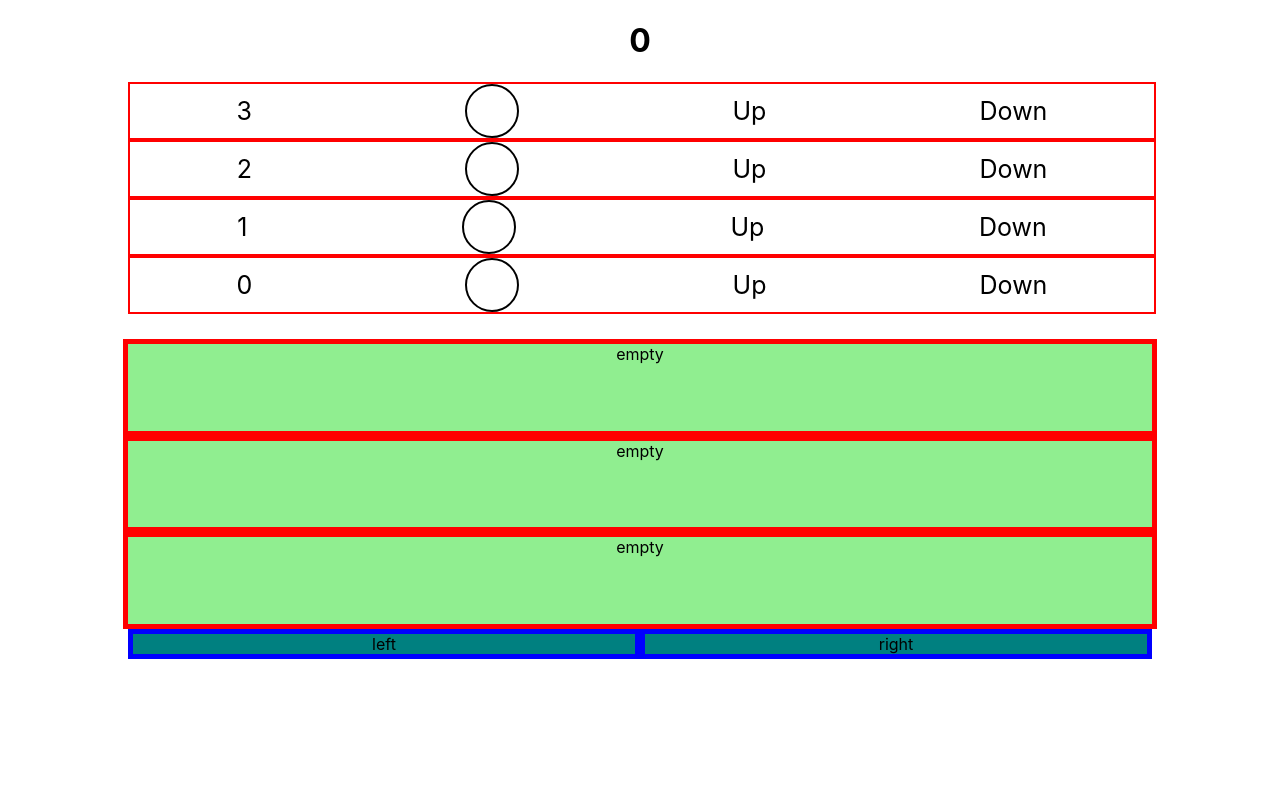
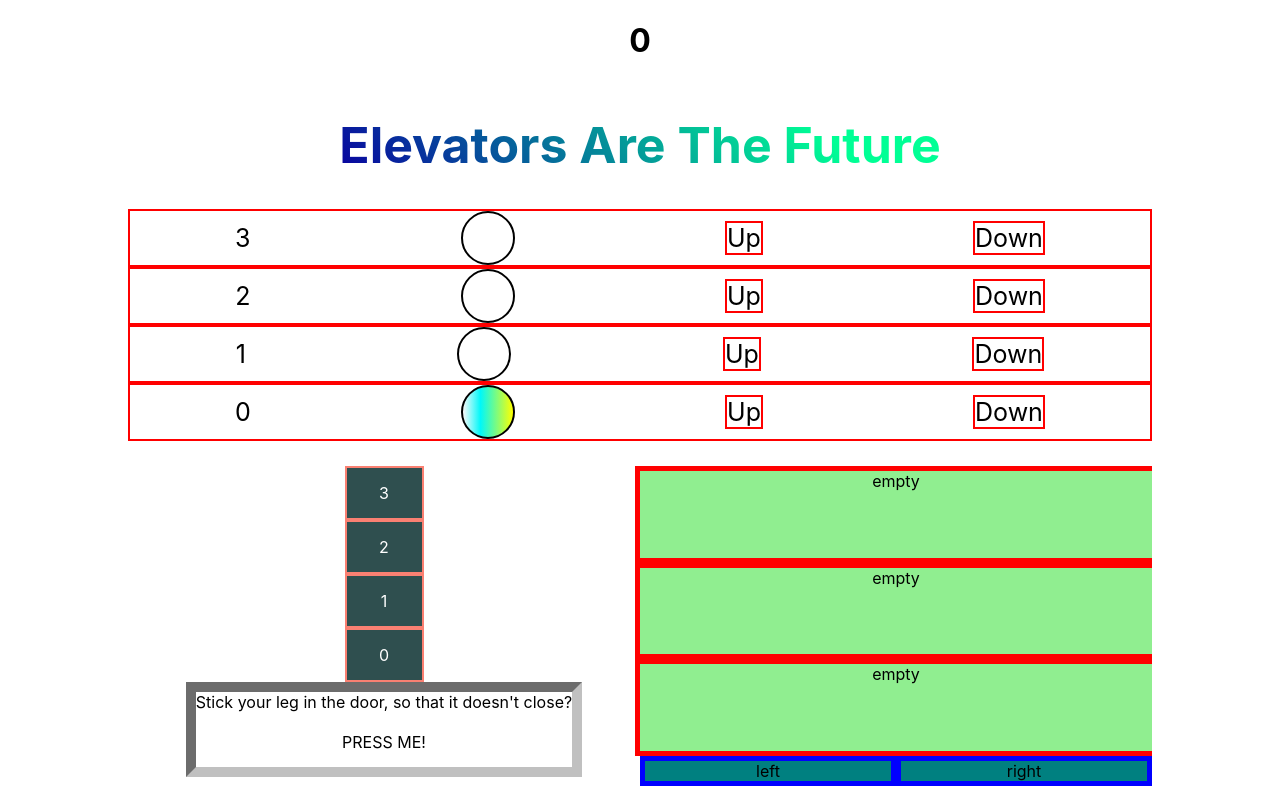
Before and after one commit to MattOrtner/elevator, a React (Create React App) app: page / in a window 1280 px wide. Built offline with nearby package versions, Linux system fonts and the light colour scheme.

Commit message:
add internal buttons, doors operating, open and close mech

```diff
--- a/src/App.css
+++ b/src/App.css
@@ -1,17 +1,9 @@
-.indicator {
-  height: 50px;
-  width: 50px;
-  border: 2px solid black;
-  border-radius: 50%;
-}
-.on.indicator {
-  background-color: black;
-  height: 75px;
-  width: 75px;
-}
-
-.movement-ring.isInMotion {
-  border: 1px solid red;
+.title {
+  font-size: 50px;
+  background: -webkit-linear-gradient(45deg, #09009f, #00ff95 80%);
+  background-clip: text;
+  -webkit-background-clip: text;
+  -webkit-text-fill-color: transparent;
 }
 
 .App {
@@ -22,7 +14,7 @@
   width: 100%;
 }
 
-.bottom-container {
+.all-call-container {
   width: 80%;
 }
 
@@ -32,32 +24,52 @@
   width: 100%;
   margin-bottom: 25px;
 }
+.elevator-panel {
+  width: 50%;
+  height: 100%;
+  display: flex;
+  flex-direction: column-reverse;
+  justify-content: space-evenly;
+  align-items: center;
+}
 
-.animation-container {
+.panel-button {
+  height: 50px;
+  width: 75px;
+  /* border-radius: 50%; */
+  display: flex;
+  align-items: center;
+  justify-content: center;
+  border: 2px solid salmon;
+  background-color: darkslategrey;
+  color: white;
+  cursor: pointer;
+}
+.true.panel-button {
+  border: 2px solid red;
+  border-radius: 50%;
+}
+.elevator-animation-container {
   display: flex;
   flex-direction: column;
   align-items: center;
   background-color: lightgreen;
-  width: 100%;
+  width: 50%;
   height: 40vh;
   justify-content: stretch;
-}
-
-.isOpen.left {
-  right: -100vw;
-}
-.isOpen.right {
-  left: -100vw;
 }
 
 .clicker {
   border: 2px solid red;
   cursor: pointer;
 }
+.bottom-container {
+  display: flex;
+  overflow: hidden;
+}
 .door-container {
   width: 100%;
   display: flex;
-  justify-content: space-around;
 }
 .left,
 .right {
@@ -65,7 +77,25 @@
   width: 100%;
   border: 5px solid blue;
   text-align: center;
+  z-index: 1;
+  transition: all 3s ease-in;
 }
+.true.left {
+  transform: translateX(-100%);
+}
+
+.true.right {
+  transform: translateX(100%);
+}
+
+.safety-sensor-button {
+  cursor: pointer;
+  border: 10px inset silver;
+  height: 75px;
+  text-align: center;
+  overflow: hidden;
+}
+
 .door {
   text-align: center;
   width: 100%;
@@ -75,20 +105,38 @@
 .empty {
   width: 100%;
   height: 100%;
-  /* order: ; */
   transition: all 0.05 ease-out;
   text-align: center;
   border: 5px solid red;
 }
 
 .call-button {
-  width: 100%;
   height: 100%;
   align-items: center;
   display: flex;
   justify-content: space-around;
   text-align: center;
   font-size: 25px;
+  border: 2px solid red;
+}
+.floor-button {
   cursor: pointer;
   border: 2px solid red;
 }
+.true.floor-button {
+  border-radius: 50%;
+}
+.indicator {
+  height: 50px;
+  width: 50px;
+  border: 2px solid black;
+  border-radius: 50%;
+}
+.true.indicator {
+  background: linear-gradient(
+    90deg,
+    rgb(249, 249, 249) 0%,
+    rgb(0, 248, 249) 35%,
+    rgb(255, 255, 0) 100%
+  );
+}
--- a/src/App.js
+++ b/src/App.js
@@ -1,6 +1,7 @@
 import "./App.css";
-import CallButton from "/Users/mattortner/Documents/code/elevator/src/components/CallButton";
+import CallButton from "./components/CallButton";
 import { useState } from "react";
+import ElevatorPanelButton from "./components/ElevatorPanelButton";
 
 const INITIAL_STATE = [
   { floor: 0, on: true },
@@ -11,84 +12,95 @@ const INITIAL_STATE = [
 
 function App() {
   const [elevator, setElevator] = useState(INITIAL_STATE);
-  const [upCallQue, setUpCallQue] = useState([]);
-  const [downCallQue, setDownCallQue] = useState([]);
+  const [callQue, setCallQue] = useState([]);
   const [currentPosition, setCurrentPosition] = useState(0);
-  const [isCalled, setIsCalled] = useState(false);
+  const [isFloorCalled, setIsFloorCalled] = useState([
+    false,
+    false,
+    false,
+    false,
+  ]);
+  const [isPanelSelected, setIsPanelSelected] = useState([
+    false,
+    false,
+    false,
+    false,
+  ]);
   const [isOpen, setIsOpen] = useState(false);
-  /**
-   *
-   *
-   *
-   */
 
-  const call = (setQue, direction, floor) => {
-    if (direction === "up") {
-      if (!upCallQue.includes(floor)) {
-        setQue([...upCallQue, floor]);
+  const call = (direction, floor) => {
+    if (
+      callQue.some(
+        (call) => call.direction === direction && call.floor === floor
+      )
+    ) {
+      console.log("duplicate call");
+    } else {
+      setCallQue([...callQue, { direction: direction, floor: floor }]);
+      // setIsCalled(true);
+      activateElevator(floor);
     }
-    } else if (direction === "down") {
-      if (!downCallQue.includes(floor)) {
-        setQue([...downCallQue, floor]);
-      }
-    } else {
-      console.error("else statement of call...");
-    }
-    setIsCalled(true);
-    activateElevator(floor);
   };
 
   const activateElevator = (floor) => {
-    console.log(typeof floor, "floor");
-    console.log(floor, "floor");
-    console.log(typeof currentPosition, "currentP");
-    console.log(currentPosition, "currentP");
-
-    switch (true) {
-      case currentPosition:
+    if (floor === currentPosition) {
       openDoor();
-        break;
-      case floor > currentPosition:
+    } else if (floor > currentPosition) {
       console.log("raising elevator");
       raiseElevator();
-        break;
-      case floor < currentPosition:
+    } else if (floor < currentPosition) {
       console.log("lowering elevator");
       lowerElevator();
-        break;
-      default:
+    } else {
       console.log("elevator was not activated...");
       console.log(floor, currentPosition);
-        break;
     }
-    // return activateElevator(floor);
+    console.log(`floor`, floor);
+    console.log(`currentPosition`, currentPosition);
+    // if (floor !== currentPosition) {
+    //   activateElevator(floor);
+    // }
   };
 
   const raiseElevator = (floor) => {
-    let newElevator = [
-      ...elevator,
-      (elevator[floor].on = false),
-      (elevator[floor + 1].on = true),
-    ];
-    setElevator(newElevator);
+    console.log(`elevator - raiseElevator`, elevator);
+    console.log(`floor - raiseElevator()`, floor);
     setCurrentPosition(currentPosition + 1);
   };
 
-  const lowerElevator = () => {
-    //
+  const lowerElevator = () => {};
+
+  const openDoor = () => {
+    console.log("door opening");
+    setIsOpen(true);
+    setTimeout(() => {
+      closeDoor();
+    }, 4000);
   };
 
-  const openDoor = () => {
-    console.log("doorOpen");
-    setIsOpen(true);
+  const closeDoor = () => {
+    console.log("closing door");
+    setIsOpen(false);
+    setTimeout(() => {
+      console.log("Door closed");
+    }, 3000);
   };
-  // const closeDoor = () => setIsOpen(false);
 
   const safetySensorActivation = () => {
-    console.log("sensor activated");
+    if (isOpen) {
+      console.log(
+        "DANGER - safety sensor activated please watch for the closing door."
+      );
       openDoor();
+    } else {
+      console.log("door is not open, why is this HAPPENING!!!");
+    }
   };
 
+  const panelCall = (floorNumber) => {
+    console.log(`elevator`, elevator);
+    setCallQue([...callQue, floorNumber]);
+  };
   // const endRide = () => {
   //   setIsCalled(false);
   //   closeDoor();
@@ -97,21 +109,41 @@ function App() {
   return (
     <div className="App">
       <h1 className="floor-indicator">{currentPosition}</h1>
-      <div className="bottom-container">
+      <h1 className="title">Elevators Are The Future</h1>
+      <div className="all-call-container">
         <div className="button-container">
           {elevator.map((floor, i) => (
             <CallButton
               on={floor.on}
               call={call}
               floor={floor.floor}
-              setUpCallQue={setUpCallQue}
-              setDownCallQue={setDownCallQue}
-              isCalled={isCalled}
               key={i}
+              isFloorCalled={isFloorCalled[i]}
+              setIsFloorCalled={setIsFloorCalled}
             />
           ))}
         </div>
-        <div className="animation-container" onClick={safetySensorActivation}>
+        <div className="bottom-container">
+          <div className="elevator-panel">
+            <div
+              className="safety-sensor-button"
+              onClick={safetySensorActivation}
+            >
+              Stick your leg in the door, so that it doesn't close? <br />
+              <br />
+              PRESS ME!
+            </div>
+            {elevator.map((floor, i) => (
+              <ElevatorPanelButton
+                floorNumber={floor.floor}
+                key={i}
+                panelCall={panelCall}
+                isPanelSelected={isPanelSelected}
+                setIsPanelSelected={setIsPanelSelected}
+              />
+            ))}
+          </div>
+          <div className="elevator-animation-container">
             <div className="empty 1">empty</div>
             <div className="empty 2">empty</div>
             <div className="empty 3">empty</div>
@@ -122,6 +154,7 @@ function App() {
           </div>
         </div>
       </div>
+    </div>
   );
 }
 
--- a/src/components/CallButton.js
+++ b/src/components/CallButton.js
@@ -1,24 +1,24 @@
 import React from "react";
 
 const CallButton = (props) => {
-  const { on, call, floor, setDownCallQue, setUpCallQue, isCalled } = props;
+  const { on, call, floor, isFloorCalled } = props;
 
   return (
     <div className={`call-button`}>
       <div>{floor}</div>
-      <div className="movement-ring">
+      <div className="location-ring">
         <div className={`${on} indicator`}></div>
       </div>
       <div
-        className={`${isCalled}`}
-        onClick={() => call(setUpCallQue, "up", floor)}
+        className={`${isFloorCalled} floor-button`}
+        onClick={() => call("up", floor)}
       >
         Up
       </div>
 
       <div
-        className={`${isCalled}`}
-        onClick={() => call(setDownCallQue, "down", floor)}
+        className={`${isFloorCalled} floor-button`}
+        onClick={() => call("down", floor)}
       >
         Down
       </div>
--- /dev/null
+++ b/src/components/ElevatorPanelButton.js
@@ -0,0 +1,23 @@
+import React from "react";
+
+const ElevatorPanelButton = (props) => {
+  const { floorNumber, panelCall, isPanelSelected, setIsPanelSelected } = props;
+  const buttonSelected = (floorNumber) => {
+    panelCall(floorNumber);
+    isPanelSelected.splice(floorNumber, 1, true);
+    setIsPanelSelected(isPanelSelected);
+  };
+
+  return (
+    <div>
+      <div
+        className={` ${isPanelSelected[floorNumber]} panel-button`}
+        onClick={() => buttonSelected(floorNumber)}
+      >
+        {floorNumber}
+      </div>
+    </div>
+  );
+};
+
+export default ElevatorPanelButton;
```
Also changed, not shown: src/elevatorBuildingTesting.js (added, +46 -0 lines), src/notes.md (+6 -22 lines). Lines whose indentation alone changed are shown as unchanged.
